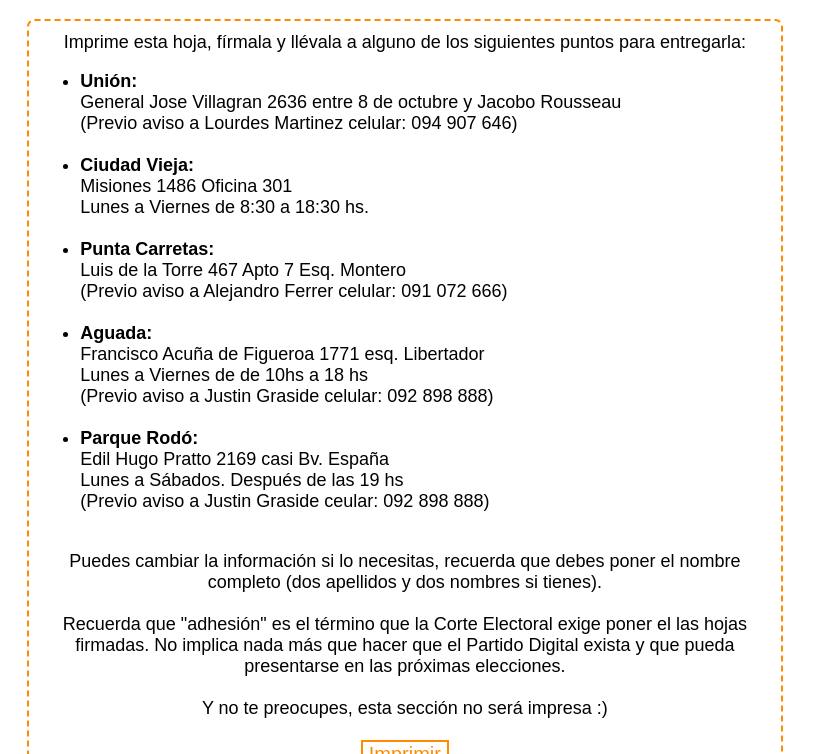
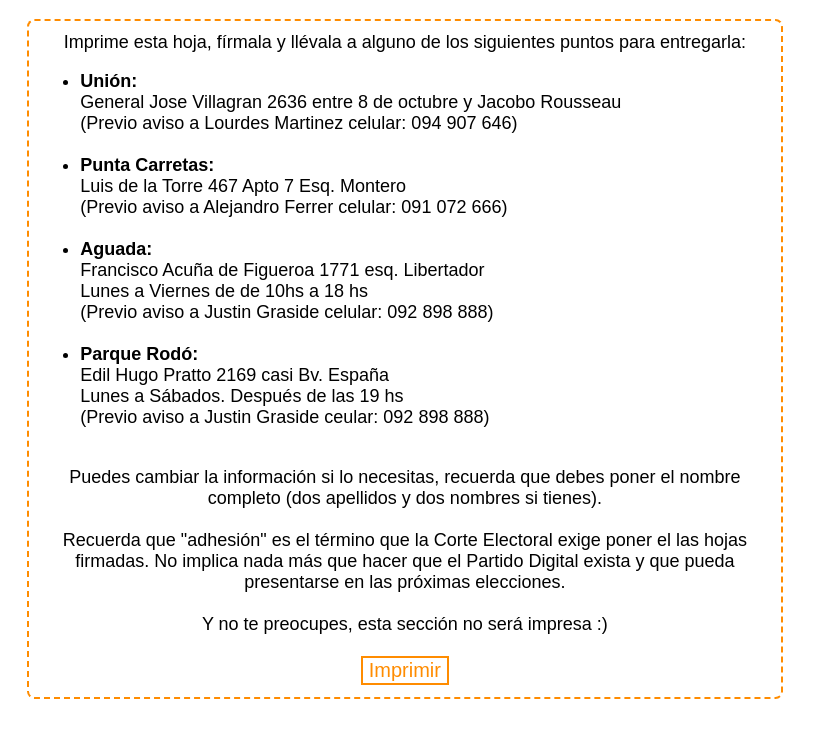
Before and after one commit to PartidoDigital/PartidoDigital-Web, a Jekyll site: the page built from hoja.html, in a window 1280 px wide, cut to the strip 0-754 px from the top of the page. Shown: the whole strip, without its empty margins (0-819 px from the left). Built offline with Jekyll 4.4.1, drawn with Linux system fonts in a browser that asks for light colours.

Commit message:
Update _ubicaciones.html

```diff
--- a/_includes/_ubicaciones.html
+++ b/_includes/_ubicaciones.html
@@ -10,12 +10,6 @@
         <b>Unión:</b><br>
         General Jose Villagran 2636 entre 8 de octubre y Jacobo Rousseau<br>
         (Previo aviso a Lourdes Martinez celular: 094 907 646)<br>
-        <br>
-    </li>
-    <li>
-        <b>Ciudad Vieja:</b><br>
-        Misiones 1486 Oficina 301<br>
-        Lunes a Viernes de 8:30 a 18:30 hs.<br>
         <br>
     </li>
     <li>
```
